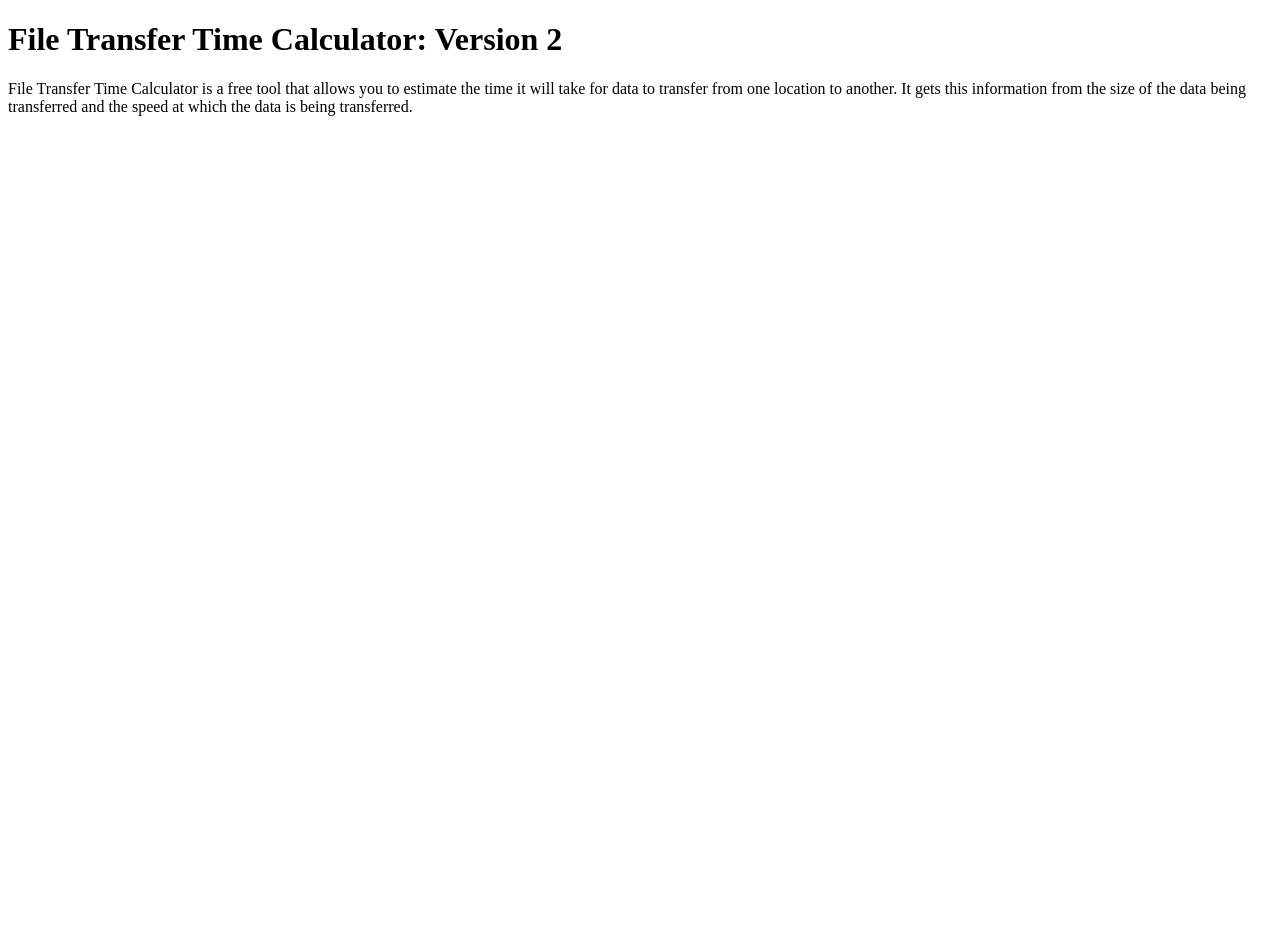
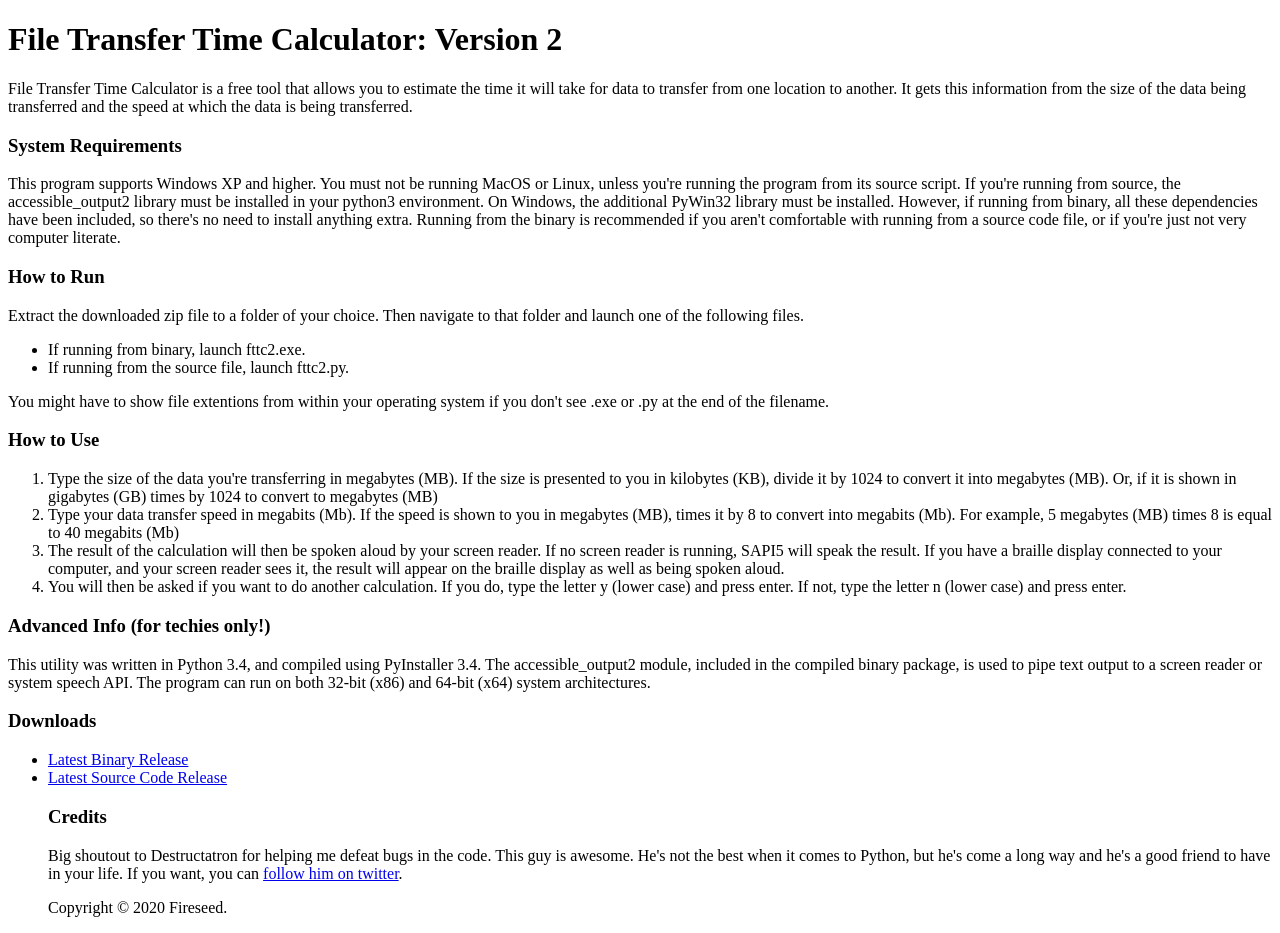
Before and after one commit to SeedyThreeSixty/File-Transfer-Time-Calculator, a plain HTML site: page index.html in a window 1280 px wide. Before the commit the page ends 800 px from the top, so only its background shows below. Drawn offline with Linux system fonts and the light colour scheme.

Commit message:
Added system requirements, usage instructions, download links and credits.

```diff
--- a/index.html
+++ b/index.html
@@ -9,3 +9,35 @@
 <p>File Transfer Time Calculator is a free tool that allows you to estimate the time it will take for data to transfer from one location to another. It gets this information from the size of the data being transferred and the speed at which the data is being transferred.</p>
 </body>
 </html>
+<h3>System Requirements</h3>
+<p>This program supports Windows XP and higher. You must not be running MacOS or Linux, unless you're running the program from its source script. If you're running from source, the accessible_output2 library must be installed in your python3 environment. On Windows, the additional PyWin32 library must be installed. However, if running from binary, all these dependencies have been included, so there's no need to install anything extra. Running from the binary is recommended if you aren't comfortable with running from a source code file, or if you're just not very computer literate.</p>
+
+<h3>How to Run</h3>
+<p>Extract the downloaded zip file to a folder of your choice. Then navigate to that folder and launch one of the following files.</p>
+<ul>
+<li>If running from binary, launch fttc2.exe.</li>
+<li>If running from the source file, launch fttc2.py.</li>
+</ul>
+<p>You might have to show file extentions from within your operating system if you don't see .exe or .py at the end of the filename.</p>
+
+<h3>How to Use</h3>
+<ol>
+<li>Type the size of the data you're transferring in megabytes (MB). If the size is presented to you in kilobytes (KB), divide it by 1024 to convert it into megabytes (MB). Or, if it is shown in gigabytes (GB) times by 1024 to convert to megabytes (MB)</li>
+<li>Type your data transfer speed in megabits (Mb). If the speed is shown to you in megabytes (MB), times it by 8 to convert into megabits (Mb). For example, 5 megabytes (MB) times 8 is equal to 40 megabits (Mb)</li>
+<li>The result of the calculation will then be spoken aloud by your screen reader. If no screen reader is running, SAPI5 will speak the result. If you have a braille display connected to your computer, and your screen reader sees it, the result will appear on the braille display as well as being spoken aloud.</li>
+<li>You will then be asked if you want to do another calculation. If you do, type the letter y (lower case) and press enter. If not, type the letter n (lower case) and press enter.</li>
+</ol>
+
+<h3>Advanced Info (for techies only!)</h3>
+<p>This utility was written in Python 3.4, and compiled using PyInstaller 3.4. The accessible_output2 module, included in the compiled binary package, is used to pipe text output to a screen reader or system speech API. The program can run on both 32-bit (x86) and 64-bit (x64) system architectures.</p>
+
+<h3>Downloads</h3>
+<ul>
+<li><a href="https://github.com/fireseed66/File-Transfer-Time-Calculator/releases/download/v2.1/fttc21.zip">Latest Binary Release</a></li>
+<li><a href="https://github.com/fireseed66/File-Transfer-Time-Calculator/archive/v2.1.zip">Latest Source Code Release</a></li>
+</ol>
+
+<h3>Credits</h3>
+<p>Big shoutout to Destructatron for helping me defeat bugs in the code. This guy is awesome. He's not the best when it comes to Python, but he's come a long way and he's a good friend to have in your life. If you want, you can <a href="https://www.twitter.com/destructatron04">follow him on twitter</a>.</p>
+
+Copyright &copy; 2020 Fireseed.
```
